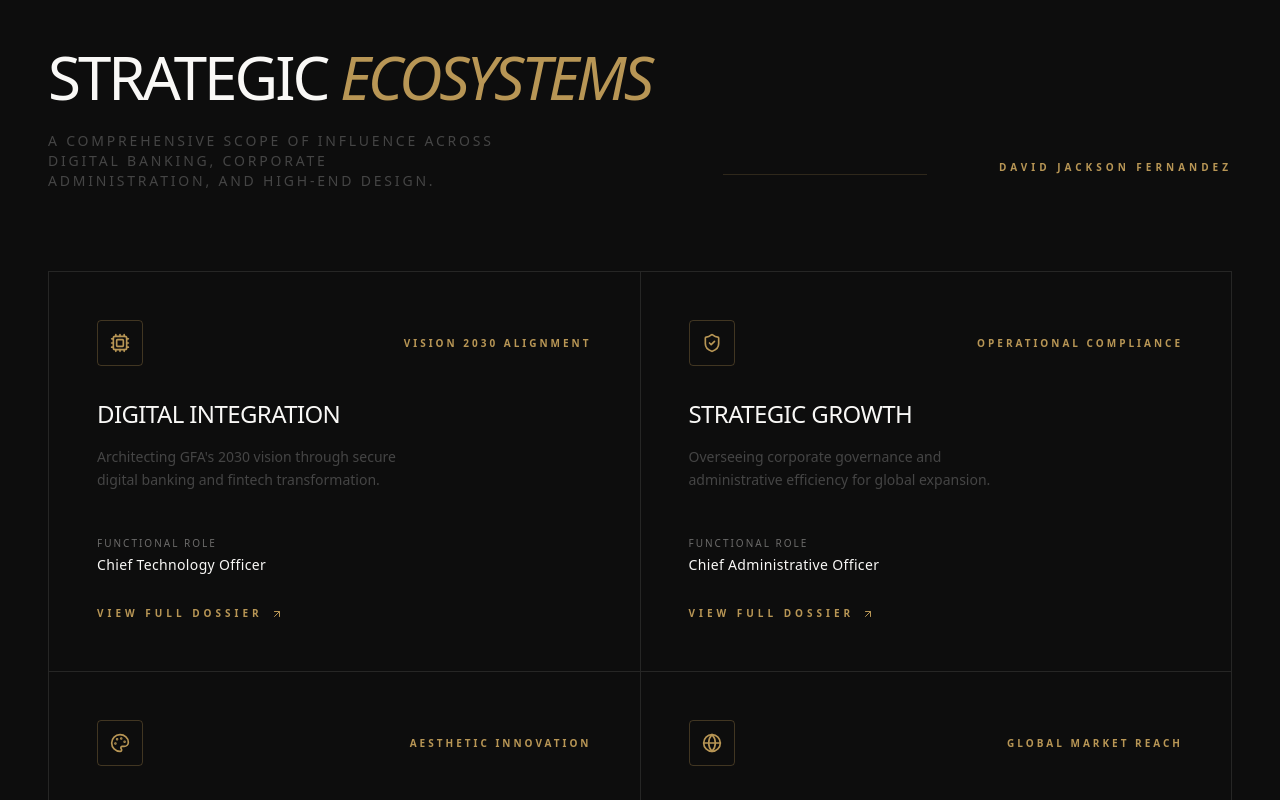
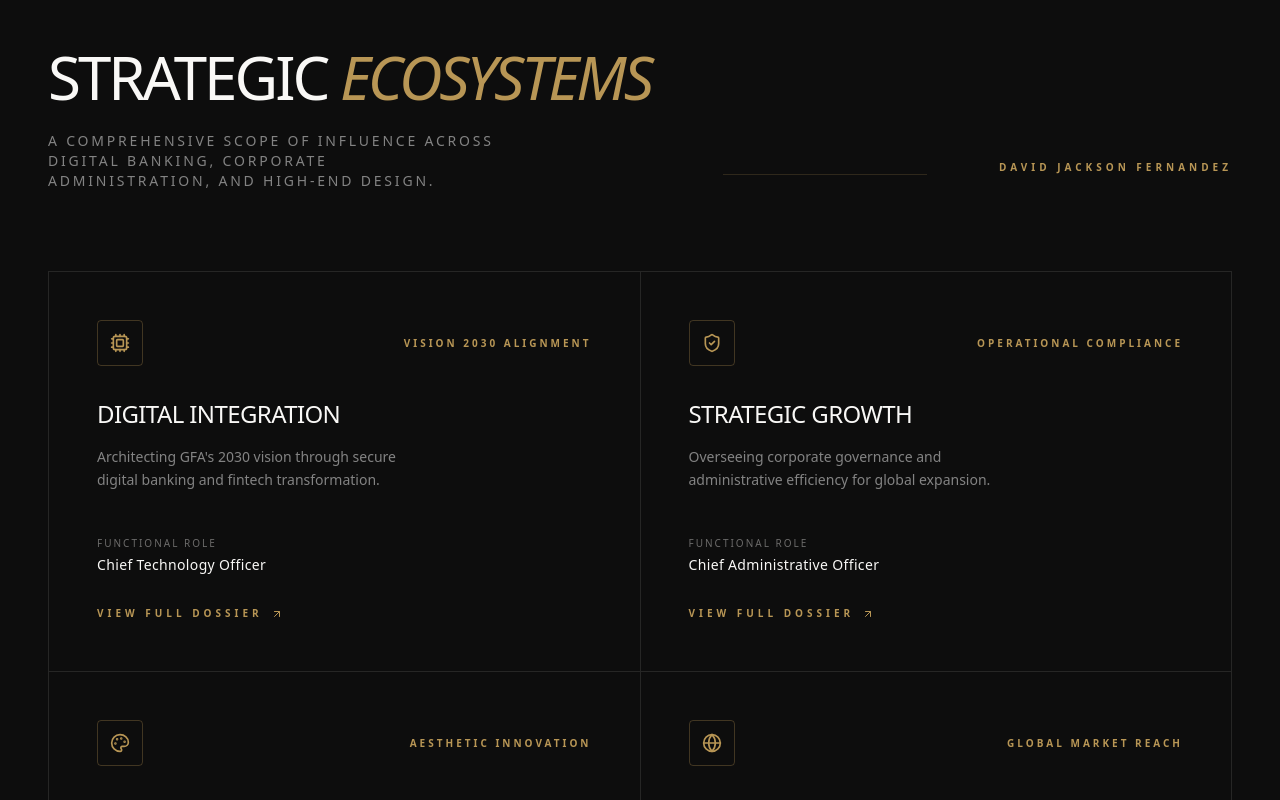
Before and after one commit to legitking4pf/DJF-site, a Next.js app: page / in a window 1280 px wide. Shown: the part 1880-2680 px from the top of the page. Built offline with nearby package versions, Linux system fonts and the light colour scheme.

Commit message:
update WhatIDo.tsx

```diff
--- a/src/components/WhatIDo.tsx
+++ b/src/components/WhatIDo.tsx
@@ -47,7 +47,7 @@ export default function WhatIDo() {
             <h2 className="text-5xl md:text-6xl font-display tracking-tighter mb-6 uppercase">
               Strategic <span className="text-gold italic font-light">Ecosystems</span>
             </h2>
-            <p className="text-ash text-sm uppercase tracking-[0.2em] font-light max-w-md">
+            <p className="text-[#838383] text-sm uppercase tracking-[0.2em] font-light max-w-md">
               A comprehensive scope of influence across Digital Banking, Corporate Administration, and High-End Design.
             </p>
           </div>
@@ -81,7 +81,7 @@ export default function WhatIDo() {
                 </div>
 
                 <h3 className="text-2xl font-display mb-4 uppercase tracking-tight">{item.title}</h3>
-                <p className="text-sm text-ash font-light leading-relaxed mb-8 max-w-xs">
+                <p className="text-sm text-[#838383] font-light leading-relaxed mb-8 max-w-xs">
                   {item.desc}
                 </p>
               </div>
```
